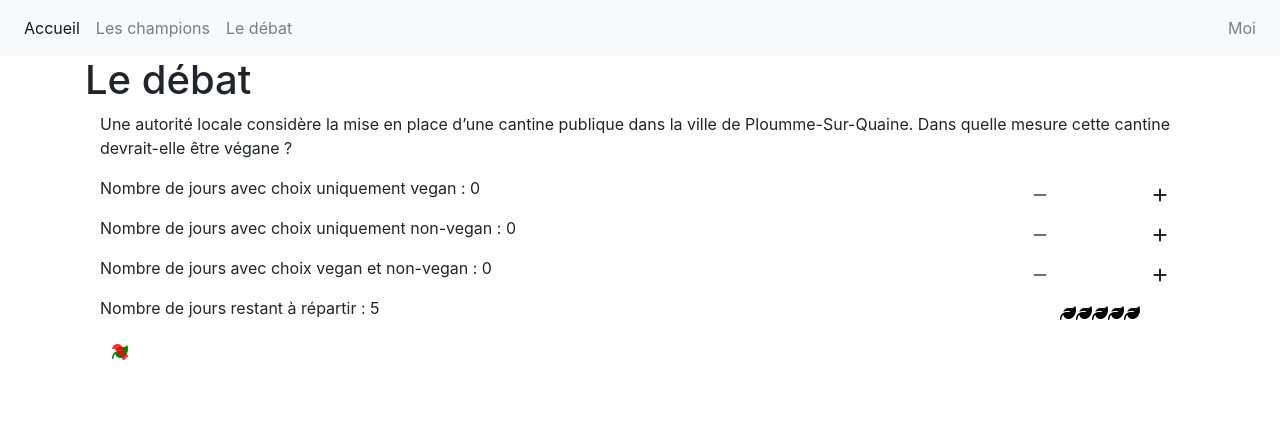
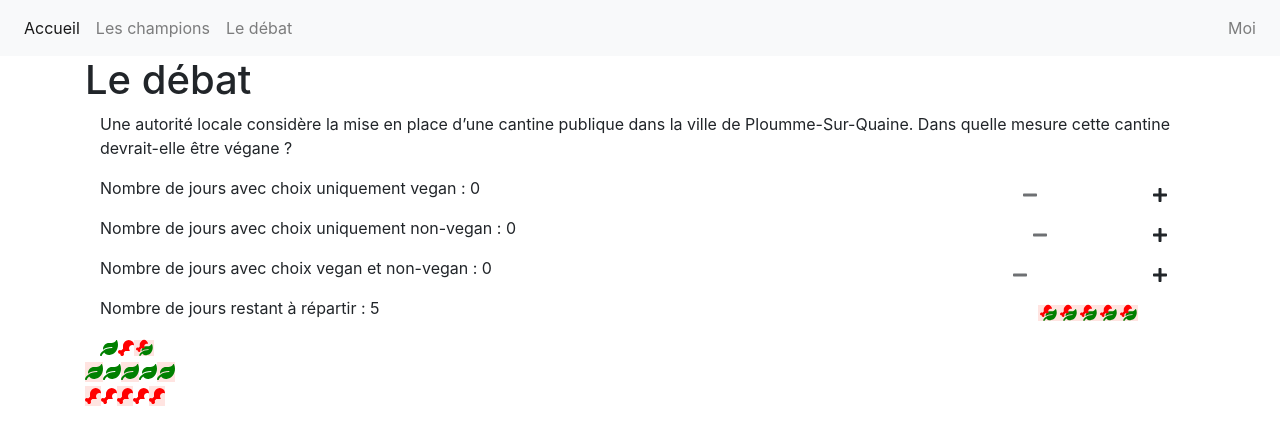
Before and after one commit to oliviercailloux/diet-web, a Jekyll site: the page built from debat.html, in a window 1280 px wide. Shown: the top 445 px of the page. Built offline with Jekyll 4.4.1, drawn with Linux system fonts in a browser that asks for light colours; nearby versions of some CDN libraries.

Commit message:
Icons with SVG FA

```diff
--- a/_layouts/default.html
+++ b/_layouts/default.html
@@ -7,7 +7,7 @@
   <link rel="canonical" href="{{ site.url }}{{ site.baseurl }}{{ page.url | replace:'index.html',''}}">
   <link rel="stylesheet" href="https://stackpath.bootstrapcdn.com/bootstrap/4.5.0/css/bootstrap.min.css"
     integrity="sha384-9aIt2nRpC12Uk9gS9baDl411NQApFmC26EwAOH8WgZl5MYYxFfc+NcPb1dKGj7Sk" crossorigin="anonymous">
-<script src="https://kit.fontawesome.com/a7f6fa4963.js" crossorigin="anonymous"></script>
+<script src="https://use.fontawesome.com/releases/v5.15.3/js/all.js" data-auto-replace-svg="nest"></script>
   <base href="{{ site.baseurl }}/">
   {% seo %}
   {% for js_name in page.extra_js %}
--- a/debat.html
+++ b/debat.html
@@ -30,10 +30,28 @@ extra_js:
 	<div class="row" id="row-meat"></div>
 	<div class="row" id="row-mixed"></div>
 	<div class="row" id="row-remaining"></div>
-	<span class="fa-stack"> <i
-		class="fas fa-leaf fa-stack-1x" style="color: Green"></i> <i
-		class="fas fa-drumstick-bite fa-stack-1x fa-flip-horizontal" style="color: Red; opacity: 80%"></i>
+	<span class="fas fa-leaf" style="color: Green"></span><span
+		class="fas fa-drumstick-bite" style="color: Red"></span><span class="fa-layers fa-fw"
+		style="background: MistyRose"> <span class="fas fa-leaf"
+		data-fa-transform="shrink-4 down-2 right-2" style="color: Green"></span>
+		<span class="fas fa-drumstick-bite"
+		data-fa-transform="shrink-4 up-2 left-2" style="color: Red"></span>
 	</span>
+</div>
+<div>
+	<span class="fas fa-leaf" style="color: Green; background: MistyRose"></span><span
+		class="fas fa-leaf" style="color: Green"></span><span
+		class="fas fa-leaf" style="color: Green; background: MistyRose"></span><span
+		class="fas fa-leaf" style="color: Green"></span><span
+		class="fas fa-leaf" style="color: Green; background: MistyRose"></span>
+</div>
+<div>
+	<span
+		class="fas fa-drumstick-bite" style="color: Red; background: MistyRose"></span><span
+		class="fas fa-drumstick-bite" style="color: Red"></span><span
+		class="fas fa-drumstick-bite" style="color: Red; background: MistyRose"></span><span
+		class="fas fa-drumstick-bite" style="color: Red"></span><span
+		class="fas fa-drumstick-bite" style="color: Red; background: MistyRose"></span>
 </div>
 <div id="videos" class="row" hidden="true">
 	<p>Videos.</p>
--- a/support.js
+++ b/support.js
@@ -29,6 +29,54 @@ function createButton(content, visible) {
 	return button;
 }
 
+function createVeganIcon() {
+	const fas = document.createElement('span');
+	fas.setAttribute('class', 'fas fa-leaf');
+	fas.setAttribute('style', 'color: Green');
+	return fas;
+}
+
+function createMeatIcon() {
+	const fas = document.createElement('span');
+	fas.setAttribute('class', 'fas fa-drumstick-bite');
+	fas.setAttribute('style', 'color: Red');
+	return fas;
+}
+
+function createMixedIcon() {
+	const faLayers = document.createElement('span');
+	faLayers.setAttribute('class', 'fa-layers fa-fw');
+	faLayers.setAttribute('style', 'background: MistyRose');
+
+	const vegan = createVeganIcon();
+	vegan.setAttribute('data-fa-transform', 'shrink-4 down-2 right-2');
+
+	const meat = createMeatIcon();
+	meat.setAttribute('data-fa-transform', 'shrink-4 up-2 left-2');
+
+	faLayers.appendChild(vegan);
+	faLayers.appendChild(meat);
+
+	return faLayers;
+}
+
+function createRemainingIcon() {
+	const faLayers = document.createElement('span');
+	faLayers.setAttribute('class', 'fa-layers fa-fw');
+	faLayers.setAttribute('style', 'background: MistyRose');
+
+	const vegan = createVeganIcon();
+	vegan.setAttribute('data-fa-transform', 'shrink-4 down-2 right-2');
+
+	const meat = createMeatIcon();
+	meat.setAttribute('data-fa-transform', 'shrink-4 up-2 left-2');
+
+	faLayers.appendChild(vegan);
+	faLayers.appendChild(meat);
+
+	return faLayers;
+}
+
 class CountingRowContent {
 	headerString;
 	iconStyle;
@@ -42,10 +90,9 @@ class CountingRowContent {
 	minusButton;
 	plusButton;
 
-	constructor(headerString, icon, iconStyle, withButtons) {
+	constructor(headerString, iconFunction, withButtons) {
 		this.headerString = headerString;
-		this.iconStyle = iconStyle;
-		this.icon = icon;
+		this.icon = iconFunction;
 		this.withButtons = withButtons;
 	}
 
@@ -66,10 +113,7 @@ class CountingRowContent {
 
 		this.leafSpans = [];
 		for (let i = 0; i < 5; i++) {
-			const fasSpanLeaf = document.createElement("span");
-			fasSpanLeaf.setAttribute("class", `fas ${this.icon}`);
-			fasSpanLeaf.setAttribute("style", this.iconStyle);
-			this.leafSpans[i] = fasSpanLeaf;
+			this.leafSpans[i] = this.icon.call();
 		}
 
 		const minusButton = createButton('', this.withButtons);
@@ -146,25 +190,25 @@ class Controller {
 
 	bind() {
 		const rowVegan = document.getElementById('row-vegan');
-		this.veganRowContent = new CountingRowContent('Nombre de jours avec choix uniquement vegan : ', 'fa-leaf', 'color: Green', true);
+		this.veganRowContent = new CountingRowContent('Nombre de jours avec choix uniquement vegan : ', createVeganIcon, true);
 		this.veganRowContent.bindTo(rowVegan);
 		this.veganRowContent.minusOnClick = this.minusVegan.bind(this);
 		this.veganRowContent.plusOnClick = this.plusVegan.bind(this);
 
 		const rowMeat = document.getElementById('row-meat');
-		this.meatRowContent = new CountingRowContent('Nombre de jours avec choix uniquement non-vegan : ', 'fa-drumstick-bite', 'color: Red', true);
+		this.meatRowContent = new CountingRowContent('Nombre de jours avec choix uniquement non-vegan : ', createMeatIcon, true);
 		this.meatRowContent.bindTo(rowMeat);
 		this.meatRowContent.minusOnClick = this.minusMeat.bind(this);
 		this.meatRowContent.plusOnClick = this.plusMeat.bind(this);
 
 		const rowMixed = document.getElementById('row-mixed');
-		this.mixedRowContent = new CountingRowContent('Nombre de jours avec choix vegan et non-vegan : ', 'fa-leaf', 'color: Blue', true);
+		this.mixedRowContent = new CountingRowContent('Nombre de jours avec choix vegan et non-vegan : ', createMixedIcon, true);
 		this.mixedRowContent.bindTo(rowMixed);
 		this.mixedRowContent.minusOnClick = this.minusMixed.bind(this);
 		this.mixedRowContent.plusOnClick = this.plusMixed.bind(this);
 
 		const rowRemaining = document.getElementById('row-remaining');
-		this.remainingRowContent = new CountingRowContent('Nombre de jours restant à répartir : ', 'fa-leaf', 'color: Black', false);
+		this.remainingRowContent = new CountingRowContent('Nombre de jours restant à répartir : ', createRemainingIcon, false);
 		this.remainingRowContent.bindTo(rowRemaining);
 
 		this.refresh();
```
